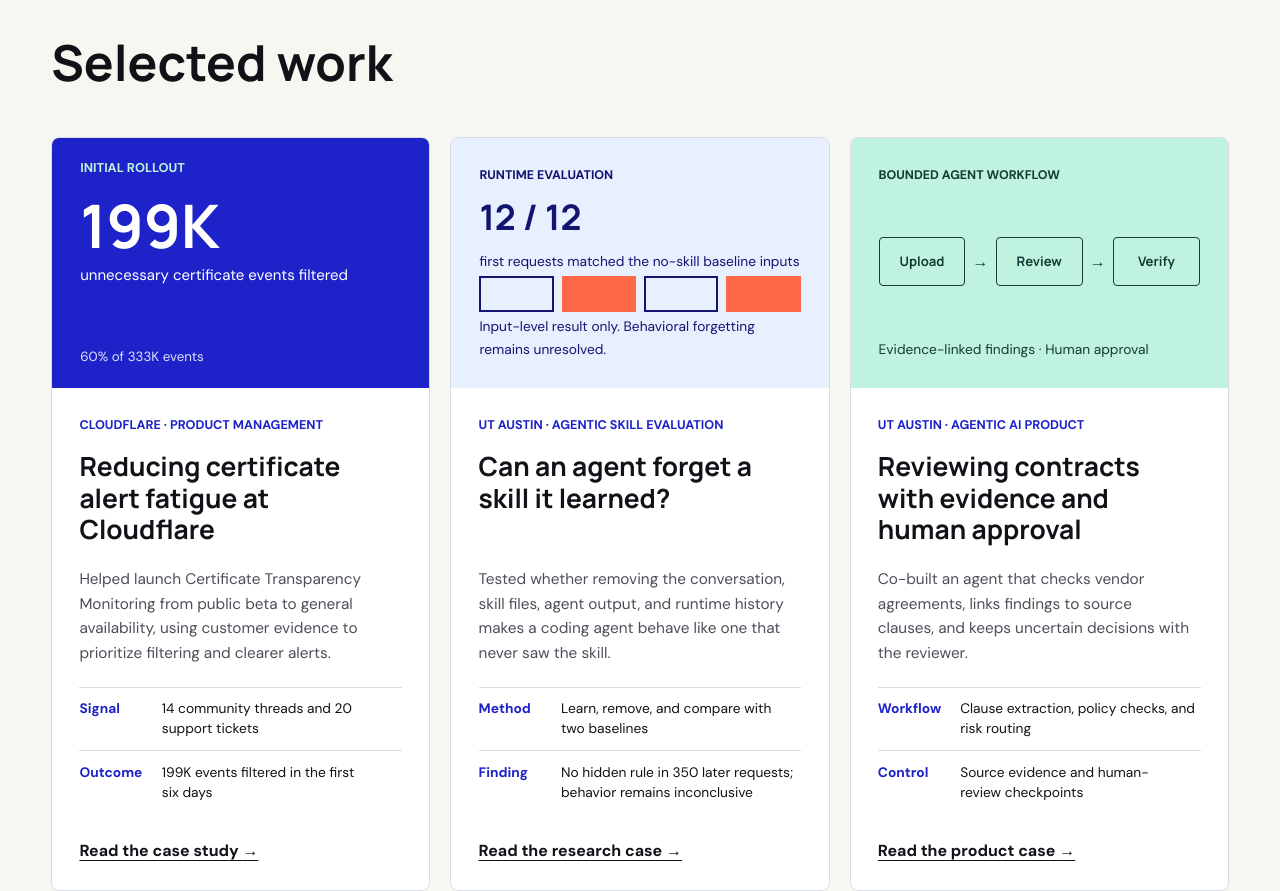
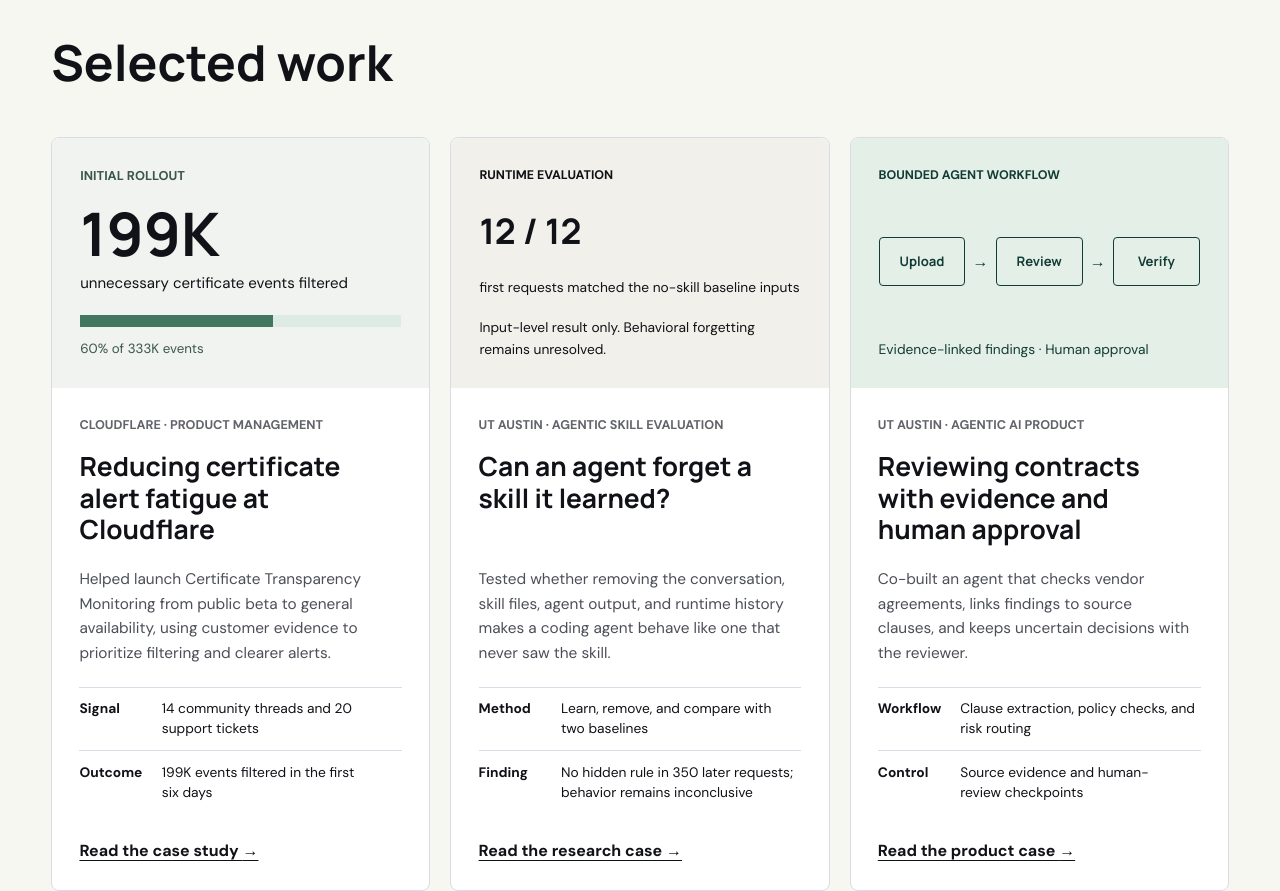
Before and after one commit to JJJJeny/JJJJeny.github.io, a plain HTML site: page index.html in a window 1280 px wide. Shown: the part 700-1591 px from the top of the page. Drawn offline with Linux system fonts and the light colour scheme.

Commit message:
Restrain palette and restore certificate filter visualization

```diff
--- a/index.html
+++ b/index.html
@@ -23,7 +23,7 @@
       href="https://fonts.googleapis.com/css2?family=DM+Sans:wght@400;500;600;700&amp;family=Manrope:wght@400;500;600;700;800&amp;display=swap"
       rel="stylesheet"
     />
-    <link rel="stylesheet" href="styles.css?v=20261117-polish" />
+    <link rel="stylesheet" href="styles.css?v=20261117-quiet" />
     <script type="application/ld+json">
       {
         "@context": "https://schema.org",
@@ -150,7 +150,6 @@
               <p>Runtime evaluation</p>
               <strong>12 / 12</strong>
               <span>first requests matched the no-skill baseline inputs</span>
-              <div class="condition-row" aria-hidden="true"><i></i><i></i><i></i><i></i></div>
               <small>Input-level result only. Behavioral forgetting remains unresolved.</small>
             </div>
             <div class="selected-card-copy">
--- a/styles.css
+++ b/styles.css
@@ -9,6 +9,9 @@
   --mint: #bff2df;
   --line: #cfd0d2;
   --muted: #62646b;
+  --surface: #f0f3ef;
+  --meter-track: #dcebe3;
+  --meter-fill: #42765e;
   --max: 1180px;
 }
 
@@ -140,7 +143,7 @@ nav a:hover,
 .project-meta,
 .section-index {
   margin: 0 0 1rem;
-  color: var(--blue);
+  color: var(--muted);
   font-size: 0.79rem;
   font-weight: 700;
   text-transform: uppercase;
@@ -335,13 +338,13 @@ p, dd { text-wrap: pretty; }
   flex-direction: column;
   justify-content: center;
   padding: 1.75rem;
-  background: var(--blue);
-  color: var(--white);
+  background: var(--surface);
+  color: var(--ink);
 }
 
 .cloudflare-summary p {
   margin: 0 0 1rem;
-  color: var(--mint);
+  color: #3b574a;
   font-size: 0.8rem;
   font-weight: 700;
   text-transform: uppercase;
@@ -360,21 +363,23 @@ p, dd { text-wrap: pretty; }
 
 .meter {
   width: 100%;
-  height: 14px;
-  margin-top: 3rem;
-  background: rgba(255, 255, 255, 0.2);
+  flex: 0 0 12px;
+  height: 12px;
+  min-height: 12px;
+  margin-top: 1.25rem;
+  background: var(--meter-track);
 }
 
 .meter i {
   display: block;
   width: 60%;
   height: 100%;
-  background: var(--coral);
+  background: var(--meter-fill);
 }
 
 .cloudflare-summary small {
   margin-top: 0.65rem;
-  color: #dedffe;
+  color: #3b574a;
 }
 
 @media (min-width: 1000px) {
@@ -409,8 +414,8 @@ p, dd { text-wrap: pretty; }
 }
 
 .evaluation-summary {
-  background: #e8efff;
-  color: var(--blue-dark);
+  background: #f1f0ea;
+  color: var(--ink);
 }
 
 .evaluation-summary p,
@@ -432,25 +437,8 @@ p, dd { text-wrap: pretty; }
   font-size: 0.86rem;
 }
 
-.condition-row {
-  display: grid;
-  grid-template-columns: repeat(4, 1fr);
-  gap: 0.5rem;
-}
-
-.condition-row i {
-  height: 36px;
-  border: 2px solid currentColor;
-}
-
-.condition-row i:nth-child(2),
-.condition-row i:nth-child(4) {
-  background: var(--coral);
-  border-color: var(--coral);
-}
-
 .agent-summary {
-  background: var(--mint);
+  background: #e4efe8;
   color: #123c35;
 }
 
@@ -519,7 +507,7 @@ p, dd { text-wrap: pretty; }
 }
 
 .project-evidence dt {
-  color: var(--blue);
+  color: var(--ink);
   font-weight: 700;
 }
 
@@ -593,7 +581,7 @@ details {
 
 summary {
   cursor: pointer;
-  color: var(--blue);
+  color: var(--ink);
   font-weight: 700;
 }
 
@@ -745,7 +733,7 @@ details p {
   grid-template-columns: 1.35fr 0.65fr;
   gap: 4rem;
   padding: 6rem max(4vw, calc((100vw - var(--max)) / 2));
-  background: var(--blue);
+  background: var(--ink);
   color: var(--white);
   scroll-margin-top: 72px;
 }
@@ -774,10 +762,12 @@ details p {
   color: var(--mint);
 }
 
+.footer-links a:focus-visible { outline-color: var(--mint); }
+
 .footer-note {
   grid-column: 1 / -1;
   margin: 2rem 0 0;
-  color: #d3d4fb;
+  color: #cfd0d5;
   font-size: 0.85rem;
 }
 
```
Also changed, not shown: project.css (+7 -5 lines), projects/agentic-unlearning/index.html (+1 -1 lines), projects/cloudflare/index.html (+1 -1 lines), projects/contract-review-agent/index.html (+1 -1 lines).
